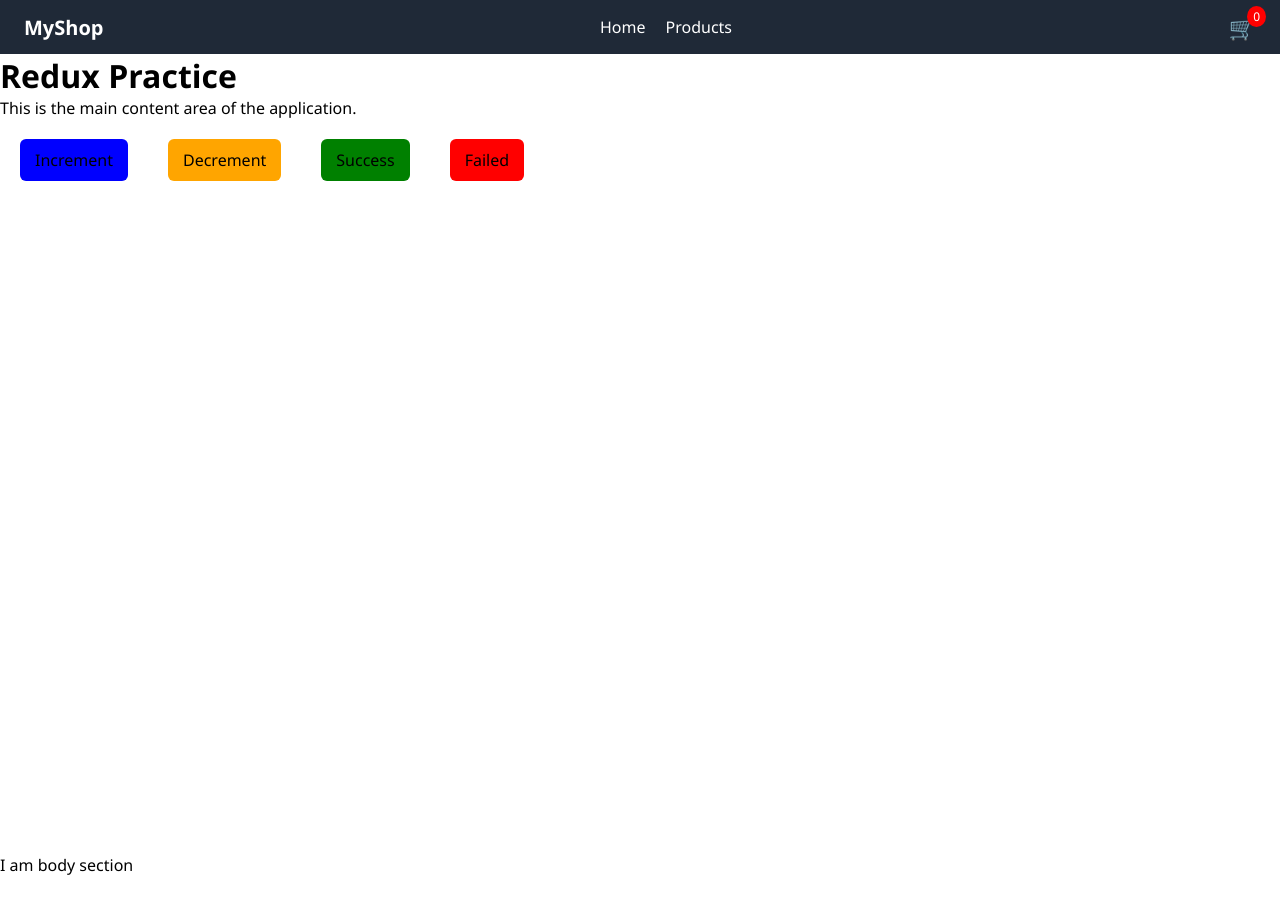
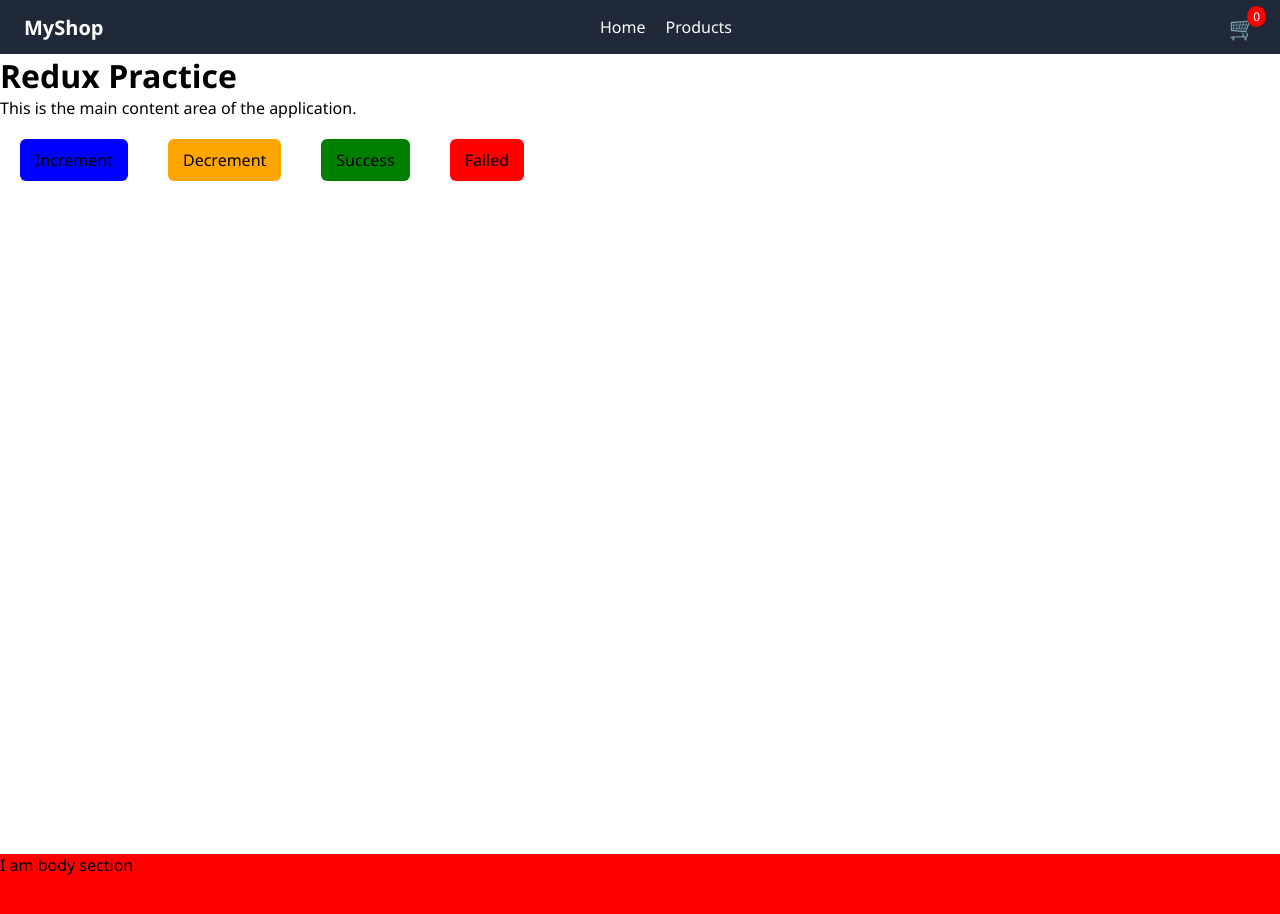
Before and after one commit to gmalo1998/First_AWS_S3_Deployment, a React (Vite) app: page / in a window 1280 px wide. Shown: the top 914 px of the page. Before the commit the page ends 876 px from the top, so only its background shows below. Built offline with nearby package versions, Linux system fonts and the light colour scheme.

Commit message:
add background color

```diff
--- a/src/Components/Body.jsx
+++ b/src/Components/Body.jsx
@@ -2,7 +2,7 @@ import React from 'react'
 
 const Body = () => {
   return (
-    <div>
+    <div style={{background:'red',height:"100vh"}}>
       I am body section
     </div>
   )
```
